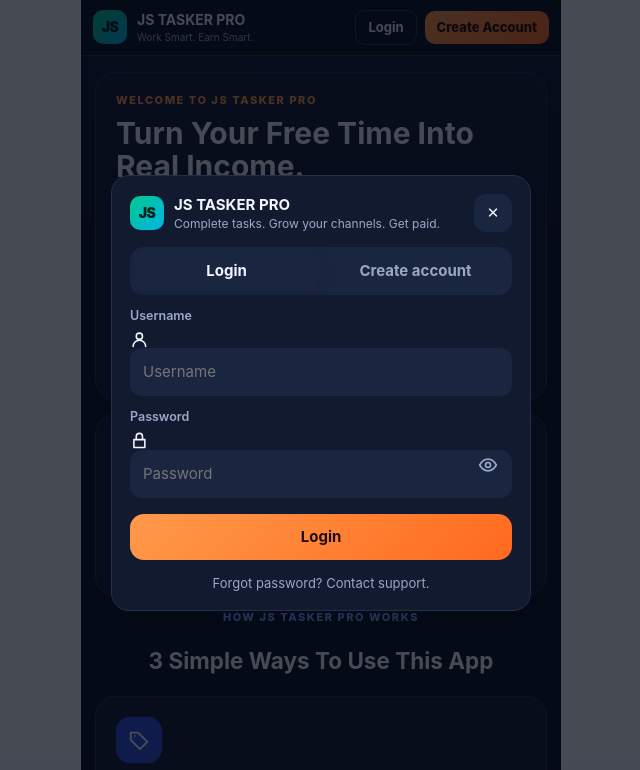
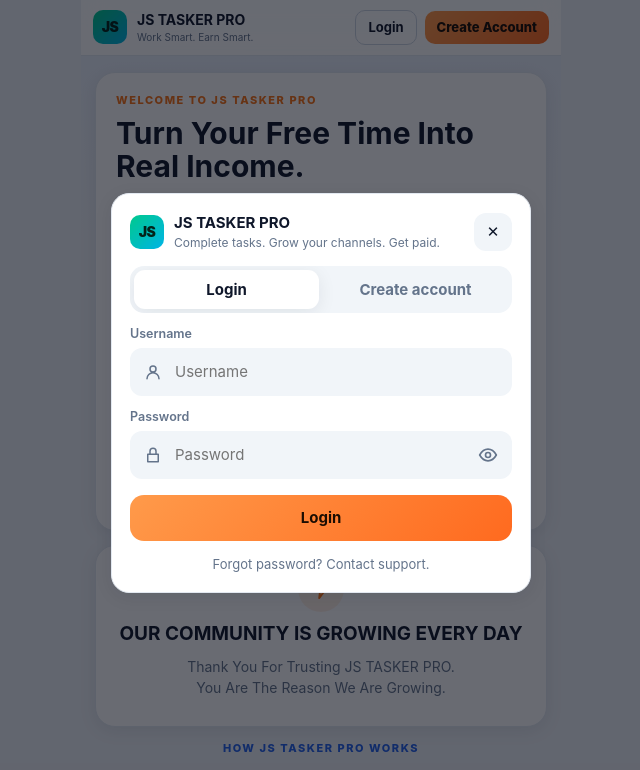
Before and after one commit to jstasker-pro/jstasker-pro, a plain HTML site: page index.html in a window 1280 px wide. Both pictures are taken after a click on the button "Login". Shown: the top 770 px of the page, without its empty margins (319-959 px from the left). Drawn offline with Linux system fonts and the light colour scheme; no server answers.

Commit message:
Update style.css

```diff
--- a/style.css
+++ b/style.css
@@ -156,33 +156,45 @@ code{background:var(--soft);padding:1px 5px;border-radius:5px;font-size:12px}
 .pwbox{position:relative}.pwbox .in{padding-right:48px}
 .eyeb{position:absolute;right:4px;top:50%;transform:translateY(-50%);width:40px;height:40px;border:0;background:none;color:var(--mut);display:flex;align-items:center;justify-content:center;border-radius:10px;cursor:pointer;font-size:22px;font-weight:700}
 .eyeb svg{width:20px;height:20px}.eyeb.on{color:var(--g2)}
-.capone{display:flex;align-items:center;gap:8px;padding:4px 4px 4px 12px}.capone:focus-within{border-color:var(--g2)}
+.capone{display:flex;align-items:center;gap:8px;padding:4px 4px 4px 14px}.capone:focus-within{border-color:var(--g2)}
 .capone input{flex:1;min-width:0;border:0;background:none;outline:none;font:inherit;color:var(--tx);padding:8px 4px;font-size:16px}
 .recap{width:40px;height:40px;border:0;background:none;color:var(--g2);font-size:22px;font-weight:700;border-radius:10px;cursor:pointer;flex:none}
 .capimg{display:flex;align-items:center;justify-content:center;gap:6px;height:38px;padding:0 10px;border-radius:9px;user-select:none;-webkit-user-select:none;pointer-events:none;background:repeating-linear-gradient(115deg,var(--card) 0 7px,rgba(0,190,160,.16) 7px 9px),var(--card);flex:none}
 .capimg i{font-style:normal;font-weight:800;letter-spacing:1px;color:var(--tx);font-family:ui-monospace,Menlo,monospace}
 
-.ld,.ldx{--bg:#0a1020;--card:#121a30;--tx:#f1f5ff;--mut:#9aa8c7;--line:#223049;--soft:#1a2540;--or1:#ff9a4a;--or2:#ff6a1f;color:var(--tx)}
-.ldx .btn.pri{background:linear-gradient(135deg,var(--or1),var(--or2));color:#1b0d02}.ldx .tabs button.on{background:var(--soft)}
-.ld{min-height:100vh;background:radial-gradient(900px 500px at 50% -10%,#16244a,#0a1020);color:var(--tx)}
-.ldbar{position:sticky;top:0;z-index:40;display:flex;align-items:center;justify-content:space-between;gap:8px;padding:10px 12px;background:rgba(10,16,32,.92);backdrop-filter:blur(10px);border-bottom:1px solid var(--line)}
+.ld,.ldx{--or1:#ff9a4a;--or2:#ff6a1f;color:var(--tx)}
+:root{--hg:#dfeaff;--bar:rgba(255,255,255,.92);--ico:#fff1e6;--gb:#cbd5e1;--ey:#2563eb}
+body.dark{--hg:#16244a;--bar:rgba(10,16,32,.92);--ico:#2a1c18;--gb:#2b3a5c;--ey:#7aa2ff}
+.ldx .btn.pri{background:linear-gradient(135deg,var(--or1),var(--or2));color:#1b0d02}
+.ld{min-height:100vh;background:radial-gradient(900px 500px at 50% -10%,var(--hg),var(--bg))}
+.ldbar{position:sticky;top:0;z-index:40;display:flex;align-items:center;justify-content:space-between;gap:8px;padding:10px 12px;background:var(--bar);backdrop-filter:blur(10px);border-bottom:1px solid var(--line)}
 .ldn{display:block;font-size:14px;white-space:nowrap;overflow:hidden;text-overflow:ellipsis}.ldt{font-size:10px;color:var(--mut)}
 .ldw{max-width:560px;margin:0 auto;padding:16px 14px 30px;display:flex;flex-direction:column;gap:14px}
-.ld .btn.or,.btn.or{background:linear-gradient(135deg,var(--or1,#ff9a4a),var(--or2,#ff6a1f));color:#1b0d02;border:0;font-weight:800}
-.ld .btn.ghost{background:transparent;border:1px solid #2b3a5c;color:var(--tx)}
-.ld .btn.pri{background:linear-gradient(135deg,var(--or1),var(--or2));color:#1b0d02}
-.lc{background:var(--card);border:1px solid var(--line);border-radius:20px;padding:20px}
+.btn.or{background:linear-gradient(135deg,var(--or1),var(--or2));color:#1b0d02;border:0;font-weight:800}
+.ld .btn.ghost{background:transparent;border:1px solid var(--gb);color:var(--tx)}
+.lc{background:var(--card);border:1px solid var(--line);border-radius:20px;padding:20px;box-shadow:var(--sh)}
 .lc h1{font-size:30px;line-height:1.1;margin:8px 0 12px}.lc h2{font-size:19px;margin:6px 0 8px}.lc h3{font-size:15px;margin:10px 0 6px}
-.lc p{margin:0 0 8px;line-height:1.5}.mut2{color:var(--mut);font-size:14px;line-height:1.5}.or2{color:var(--or1)}
-.eyebrow{font-size:11px;font-weight:800;letter-spacing:.14em;color:var(--or1)}.eyebrow2{font-size:11px;font-weight:800;letter-spacing:.14em;color:#7aa2ff;margin-bottom:6px}
+.lc p{margin:0 0 8px;line-height:1.5}.mut2{color:var(--mut);font-size:14px;line-height:1.5}.or2{color:#f97316}
+.eyebrow{font-size:11px;font-weight:800;letter-spacing:.14em;color:#f97316}.eyebrow2{font-size:11px;font-weight:800;letter-spacing:.14em;color:var(--ey);margin-bottom:6px}
 .sh{text-transform:none}.tc{text-align:center}
 .pw{margin-top:18px;font-size:11px;letter-spacing:.08em;color:var(--mut)}.pw b{color:var(--tx)}
-.ico{width:46px;height:46px;border-radius:50%;background:#2a1c18;color:var(--or1);display:grid;place-items:center;margin:0 auto 8px}.ico.sq{border-radius:14px;background:#2d4bd8;color:#fff;margin:0}.ico svg{width:22px;height:22px}
-.stt{text-align:center;padding:16px 10px}.stt b{display:block;font-size:24px;color:var(--or1)}.stt span{font-size:12px;color:var(--mut)}
+.ico{width:46px;height:46px;border-radius:50%;background:var(--ico);color:#f97316;display:grid;place-items:center;margin:0 auto 8px}.ico.sq{border-radius:14px;background:#2d4bd8;color:#fff;margin:0}.ico svg{width:22px;height:22px}
+.stt{text-align:center;padding:16px 10px}.stt b{display:block;font-size:24px;color:#f97316}.stt span{font-size:12px;color:var(--mut)}
 .dot{display:inline-block;width:8px;height:8px;border-radius:50%;background:#22c55e;margin-right:6px}
 .actr{display:flex;align-items:center;gap:10px;padding:10px 0;border-top:1px solid var(--line)}.actr .grow{flex:1;min-width:0}
-.av{width:34px;height:34px;border-radius:50%;background:var(--soft);display:grid;place-items:center;color:#7aa2ff;font-weight:800}.amt2{color:#22c55e;font-weight:800;font-size:13px}
+.av{width:34px;height:34px;border-radius:50%;background:var(--soft);display:grid;place-items:center;color:var(--ey);font-weight:800}.amt2{color:#16a34a;font-weight:800;font-size:13px}
 .ldf{text-align:center;padding:14px 0}.fl{display:flex;flex-wrap:wrap;gap:6px 14px;justify-content:center;margin-top:10px}.fl a{color:var(--mut);font-size:13px;text-decoration:none}
-.amodal{position:fixed;inset:0;z-index:300;background:rgba(5,9,20,.72);display:grid;place-items:center;padding:16px;overflow-y:auto}
-.amodal .authcard{width:min(100%,420px);max-height:94vh;overflow-y:auto;background:var(--card,#fff)}
+.amodal{position:fixed;inset:0;z-index:300;background:rgba(5,9,20,.6);display:grid;place-items:center;padding:16px;overflow-y:auto}
+.amodal .authcard{width:min(100%,420px);max-height:94vh;overflow-y:auto}
 .pgtxt{white-space:pre-wrap;line-height:1.6;color:var(--mut)}
+.fi{position:relative}.fi .in{padding-left:44px}.fi svg.lead{position:absolute;left:14px;top:50%;transform:translateY(-50%);width:18px;height:18px;color:var(--mut);pointer-events:none;z-index:1}
+.capone{display:flex;align-items:center;gap:8px;padding:4px 4px 4px 14px}.capone:focus-within{border-color:var(--g2)}
+.capone svg.lead2{width:18px;height:18px;color:var(--mut);flex:none}
+.capone input{flex:1;min-width:0;border:0;background:none;outline:none;font:inherit;color:var(--tx);padding:8px 4px;font-size:16px}
+.recap{width:40px;height:40px;border:0;background:none;color:var(--g2);font-size:22px;font-weight:700;border-radius:10px;cursor:pointer;flex:none}
+.capimg{display:flex;align-items:center;justify-content:center;gap:6px;height:38px;padding:0 10px;border-radius:9px;user-select:none;-webkit-user-select:none;pointer-events:none;background:repeating-linear-gradient(115deg,var(--card) 0 7px,rgba(0,190,160,.18) 7px 9px),var(--card);flex:none}
+.capimg i{font-style:normal;font-weight:800;letter-spacing:1px;color:var(--tx);font-family:ui-monospace,Menlo,monospace}
+.ld .btn svg{width:18px;height:18px;vertical-align:-4px;margin-right:6px;display:inline-block}
+.pw svg{width:14px;height:14px;color:#22c55e;vertical-align:-2px;margin-left:4px}
+.ico svg{max-width:26px;max-height:26px}
+.illus{display:block;width:100%;max-width:300px;height:auto;margin:16px auto 0}
```
